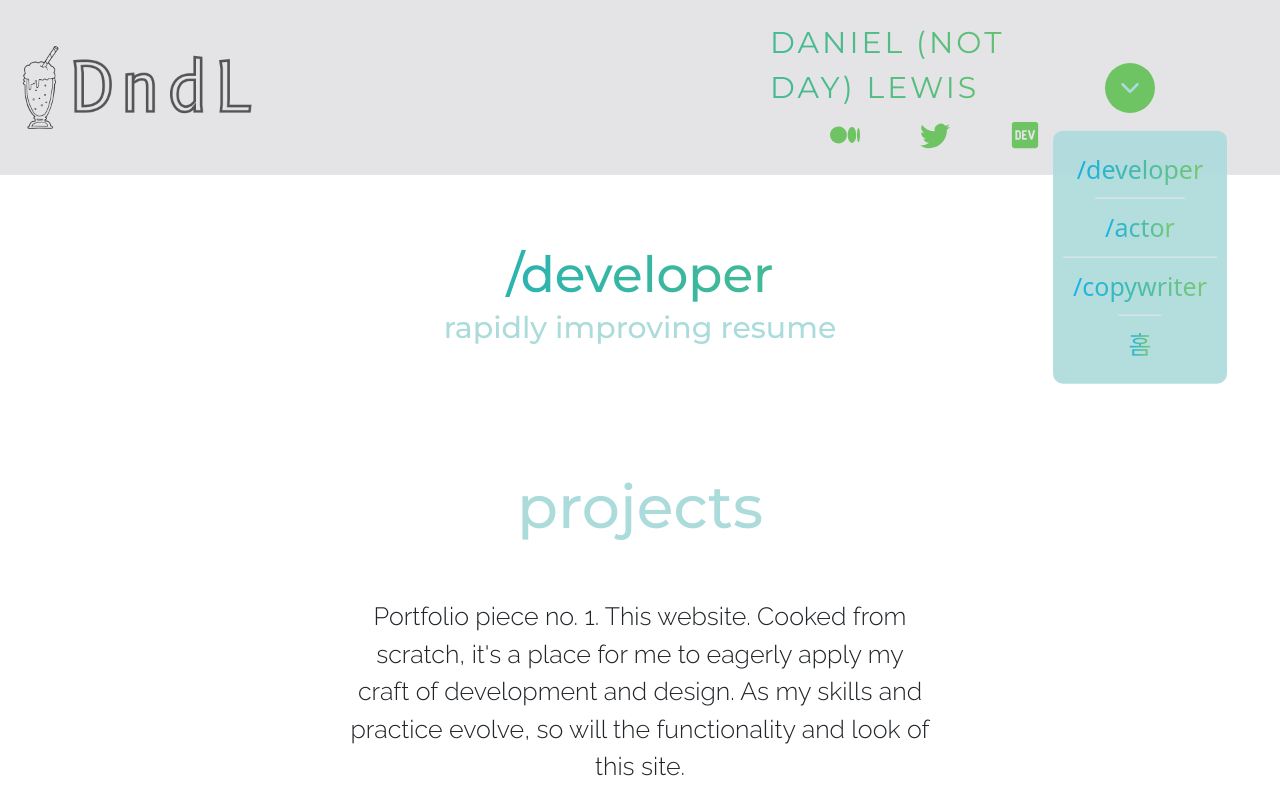
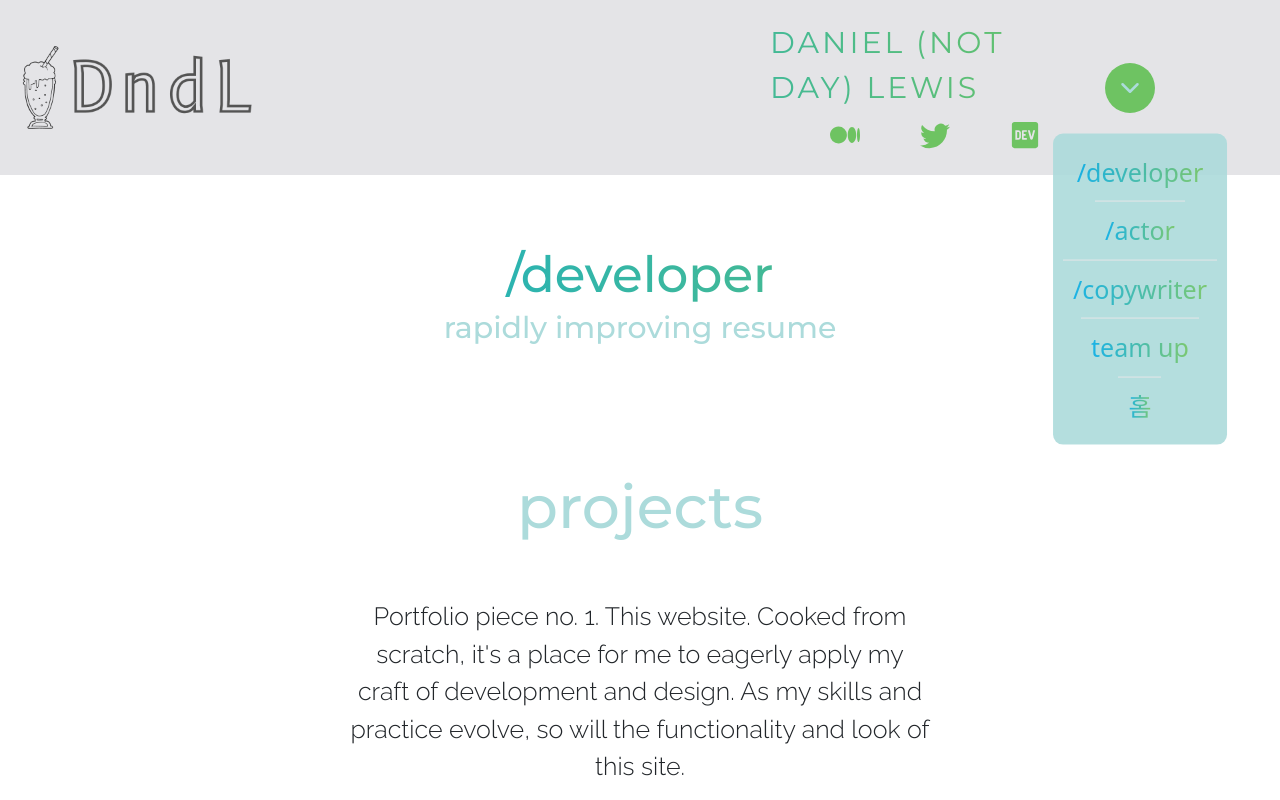
Before and after one commit to kondaguey/dndlme, a React (Create React App) app: page /developer in a window 1280 px wide. Both pictures are taken after a click on the link 1130 px from the left and 87 px from the top of the page. Shown: the top 800 px of the page. Built offline with nearby package versions, Linux system fonts and the light colour scheme.

Commit message:
team up add

```diff
--- a/src/components/DropdownMenu.jsx
+++ b/src/components/DropdownMenu.jsx
@@ -18,6 +18,9 @@ function DropdownMenu(props) {
           <a href="/copywriter">/copywriter</a>
         </li>
         <li className="menu-bar__links__item-button-dropdown--item">
+          <a href="/collab">team up</a>
+        </li>
+        <li className="menu-bar__links__item-button-dropdown--item">
           <a href="/">홈</a>
         </li>
       </ul>
```
